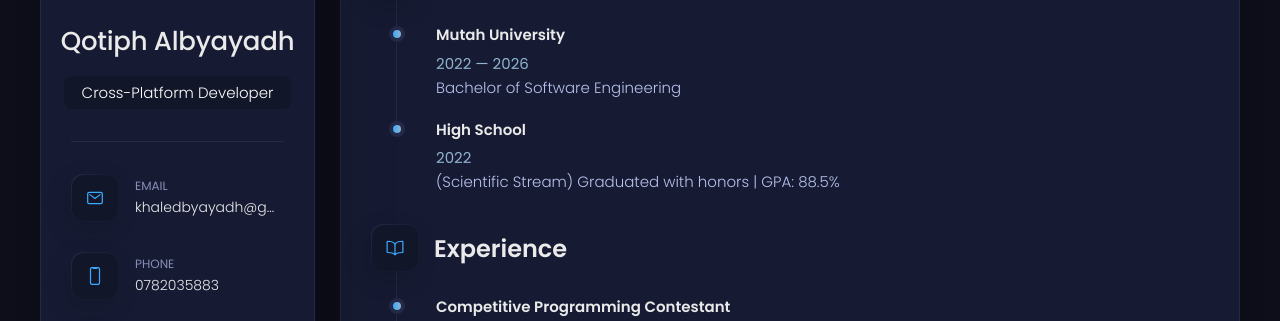
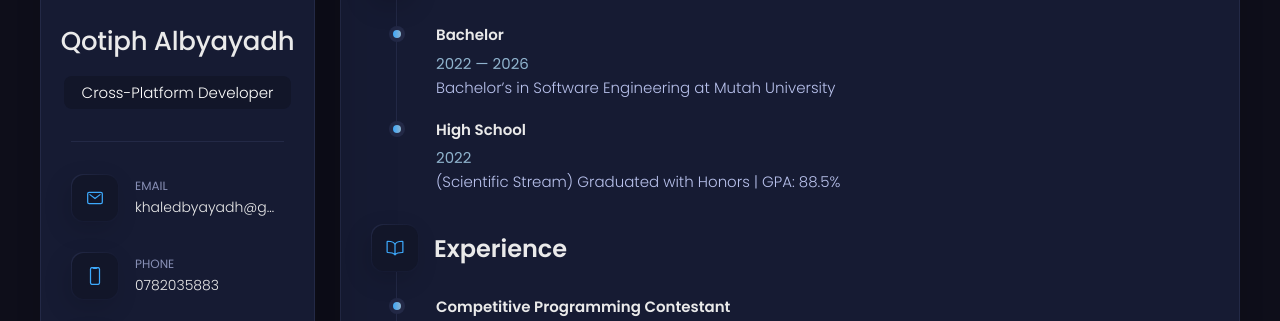
Before and after one commit to qotiph10/qotiph-portfolio, a plain HTML site: page index.html in a window 1280 px wide. Both pictures are taken after a click on the button "Resume". Shown: the part 237-558 px from the top of the page. Drawn offline with nearby package versions, Linux system fonts and the light colour scheme.

Commit message:
Update index.html

```diff
--- a/index.html
+++ b/index.html
@@ -266,11 +266,11 @@
 
             <ol class="timeline-list">
               <li class="timeline-item">
-                <h4 class="h4 timeline-item-title">Mutah University</h4>
+                <h4 class="h4 timeline-item-title">Bachelor</h4>
 
                 <span>2022 — 2026</span>
 
-                <p class="timeline-text">Bachelor of Software Engineering</p>
+                <p class="timeline-text">Bachelor’s in Software Engineering at Mutah University</p>
               </li>
 
               <li class="timeline-item">
@@ -279,7 +279,7 @@
                 <span>2022</span>
 
                 <p class="timeline-text">
-                  (Scientific Stream) Graduated with honors | GPA: 88.5%
+                  (Scientific Stream) Graduated with Honors | GPA: 88.5%
                 </p>
               </li>
             </ol>
```
